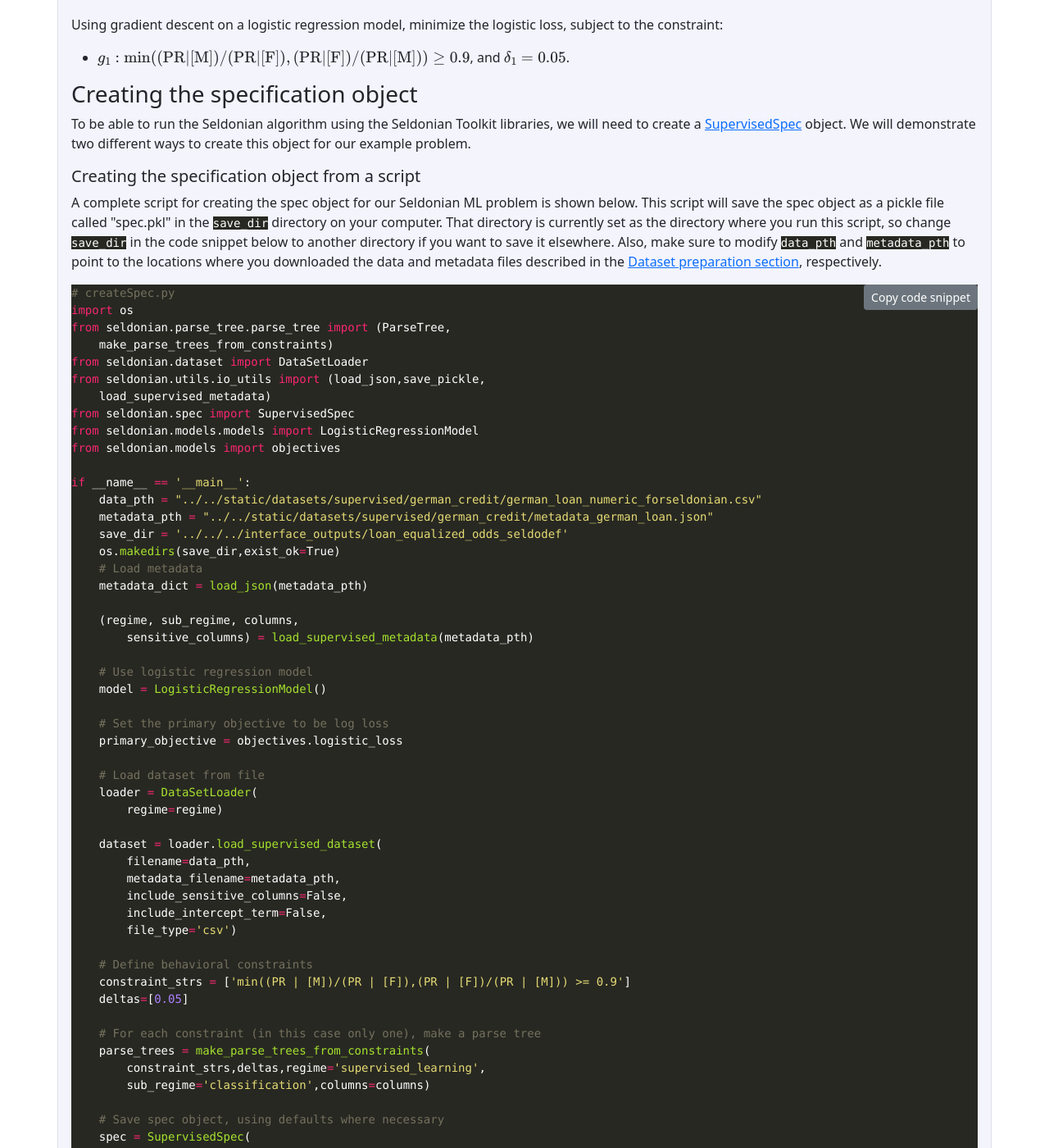
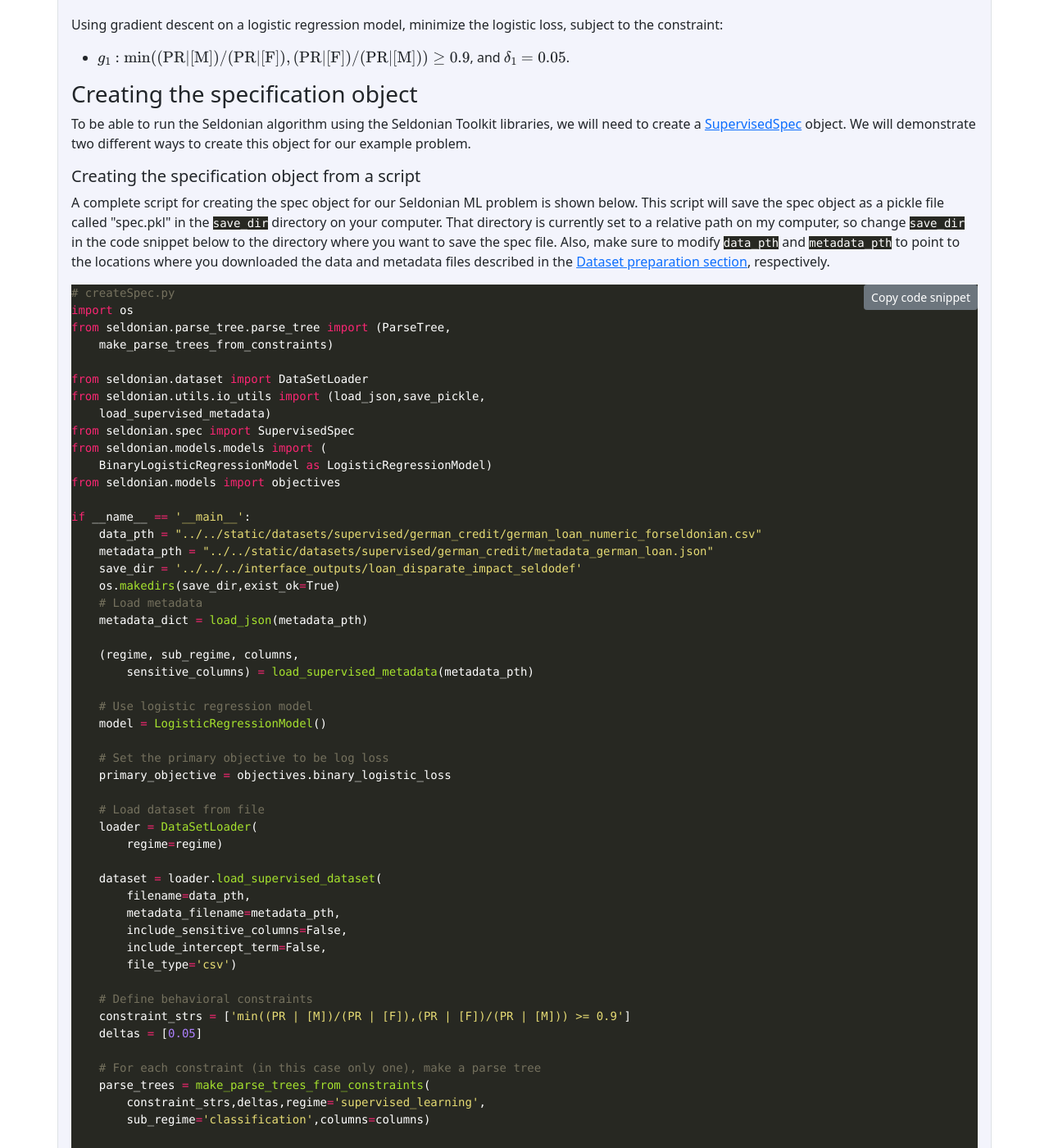
Before and after one commit to seldonian-framework/Tutorials, a Jekyll site: the page built from _tutorials/fair_loans_tutorial.md, in a window 1280 px wide and 1400 px high, scrolled down 1675 px. Shown: the whole window at 82% size. Built offline with Jekyll 4.4.1, drawn with Linux system fonts in a browser that asks for light colours; formulas are drawn with MathJax 3; some of the changed text lies outside the part shown.

Commit message:
binary and multiclass classification changes

```diff
--- a/_tutorials/fair_loans_tutorial.md
+++ b/_tutorials/fair_loans_tutorial.md
@@ -83,7 +83,7 @@ Let us enforce this constraint function with a confidence of $0.95$.
 
 <h5> Creating the specification object from a script </h5>
 <p>
-A complete script for creating the spec object for our Seldonian ML problem is shown below. This script will save the spec object as a pickle file called "spec.pkl" in the <code class='highlight'>save_dir</code> directory on your computer. That directory is currently set as the directory where you run this script, so change <code class='highlight'>save_dir</code> in the code snippet below to another directory if you want to save it elsewhere. Also, make sure to modify <code class='highlight'>data_pth</code> and <code class='highlight'>metadata_pth</code> to point to the locations where you downloaded the data and metadata files described in the <a href="#dataset_prep"> Dataset preparation section</a>, respectively.
+A complete script for creating the spec object for our Seldonian ML problem is shown below. This script will save the spec object as a pickle file called "spec.pkl" in the <code class='highlight'>save_dir</code> directory on your computer. That directory is currently set to a relative path on my computer, so change <code class='highlight'>save_dir</code> in the code snippet below to the directory where you want to save the spec file. Also, make sure to modify <code class='highlight'>data_pth</code> and <code class='highlight'>metadata_pth</code> to point to the locations where you downloaded the data and metadata files described in the <a href="#dataset_prep"> Dataset preparation section</a>, respectively.
 </p>
 
 <div>
@@ -95,17 +95,19 @@ A complete script for creating the spec object for our Seldonian ML problem is s
 import os
 from seldonian.parse_tree.parse_tree import (ParseTree,
     make_parse_trees_from_constraints)
+
 from seldonian.dataset import DataSetLoader
 from seldonian.utils.io_utils import (load_json,save_pickle,
     load_supervised_metadata)
 from seldonian.spec import SupervisedSpec
-from seldonian.models.models import LogisticRegressionModel
+from seldonian.models.models import (
+    BinaryLogisticRegressionModel as LogisticRegressionModel)
 from seldonian.models import objectives
 
 if __name__ == '__main__':
     data_pth = "../../static/datasets/supervised/german_credit/german_loan_numeric_forseldonian.csv"
     metadata_pth = "../../static/datasets/supervised/german_credit/metadata_german_loan.json"
-    save_dir = '../../../interface_outputs/loan_equalized_odds_seldodef'
+    save_dir = '../../../interface_outputs/loan_disparate_impact_seldodef'
     os.makedirs(save_dir,exist_ok=True)
     # Load metadata
     metadata_dict = load_json(metadata_pth)
@@ -117,7 +119,7 @@ if __name__ == '__main__':
     model = LogisticRegressionModel()
 
     # Set the primary objective to be log loss
-    primary_objective = objectives.logistic_loss
+    primary_objective = objectives.binary_logistic_loss
 
     # Load dataset from file
     loader = DataSetLoader(
@@ -132,7 +134,7 @@ if __name__ == '__main__':
 
     # Define behavioral constraints
     constraint_strs = ['min((PR | [M])/(PR | [F]),(PR | [F])/(PR | [M])) >= 0.9']
-    deltas=[0.05]
+    deltas = [0.05]
 
     # For each constraint (in this case only one), make a parse tree
     parse_trees = make_parse_trees_from_constraints(
@@ -260,9 +263,8 @@ from seldonian.utils.io_utils import load_pickle
 
 if __name__ == '__main__':
     # Load loan spec file
-    specfile = './spec.pkl'
+    specfile = '../../../interface_outputs/loan_disparate_impact_seldodef/spec.pkl'
     spec = load_pickle(specfile)
-
     SA = SeldonianAlgorithm(spec)
     passed_safety,solution = SA.run(write_cs_logfile=True)
     if passed_safety:
```
Also changed, not shown: other parts of _tutorials/fair_loans_tutorial.md (+1 -1 lines), _tutorials/science_GPA_tutorial.md (+3 -2 lines), 5 other files.
